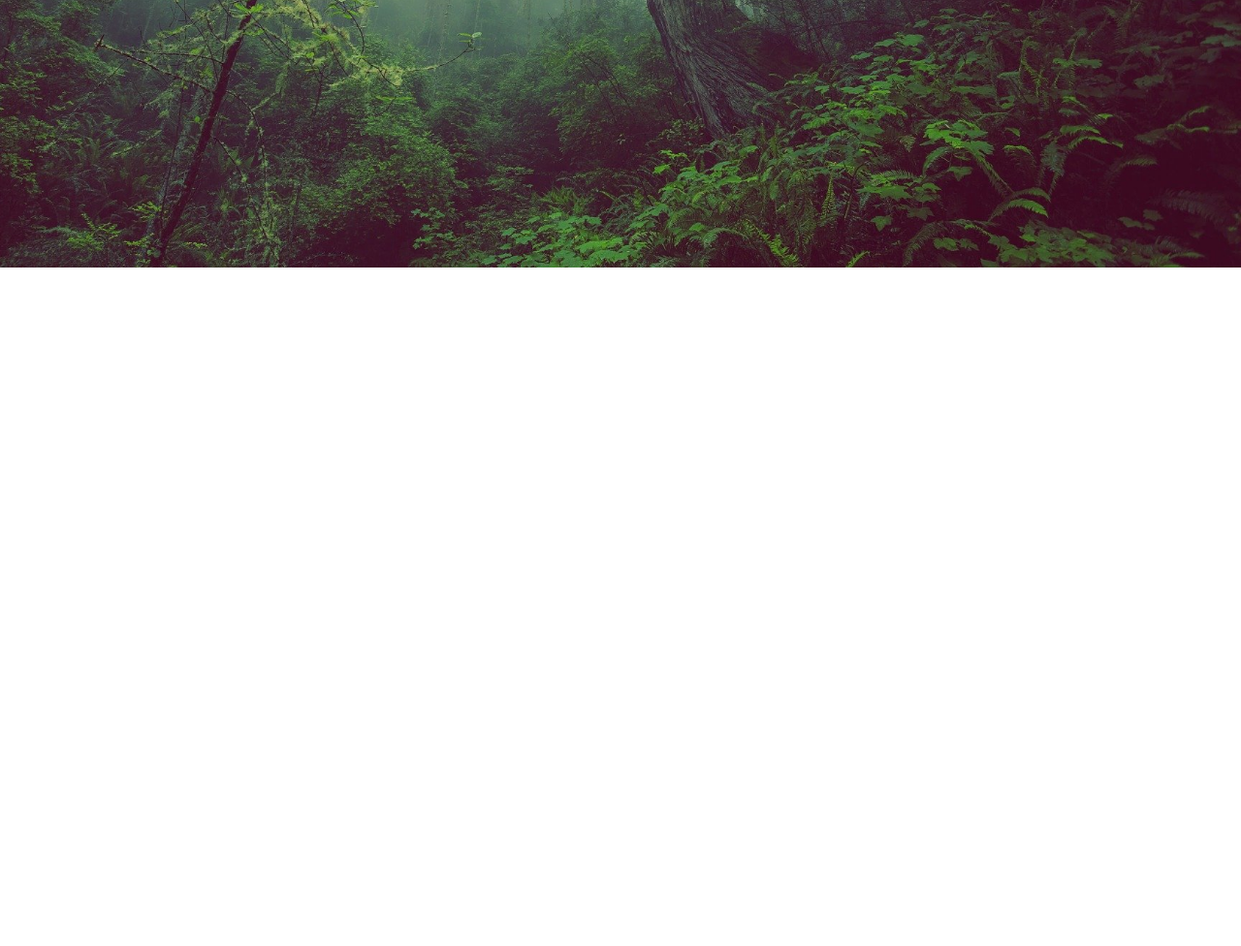
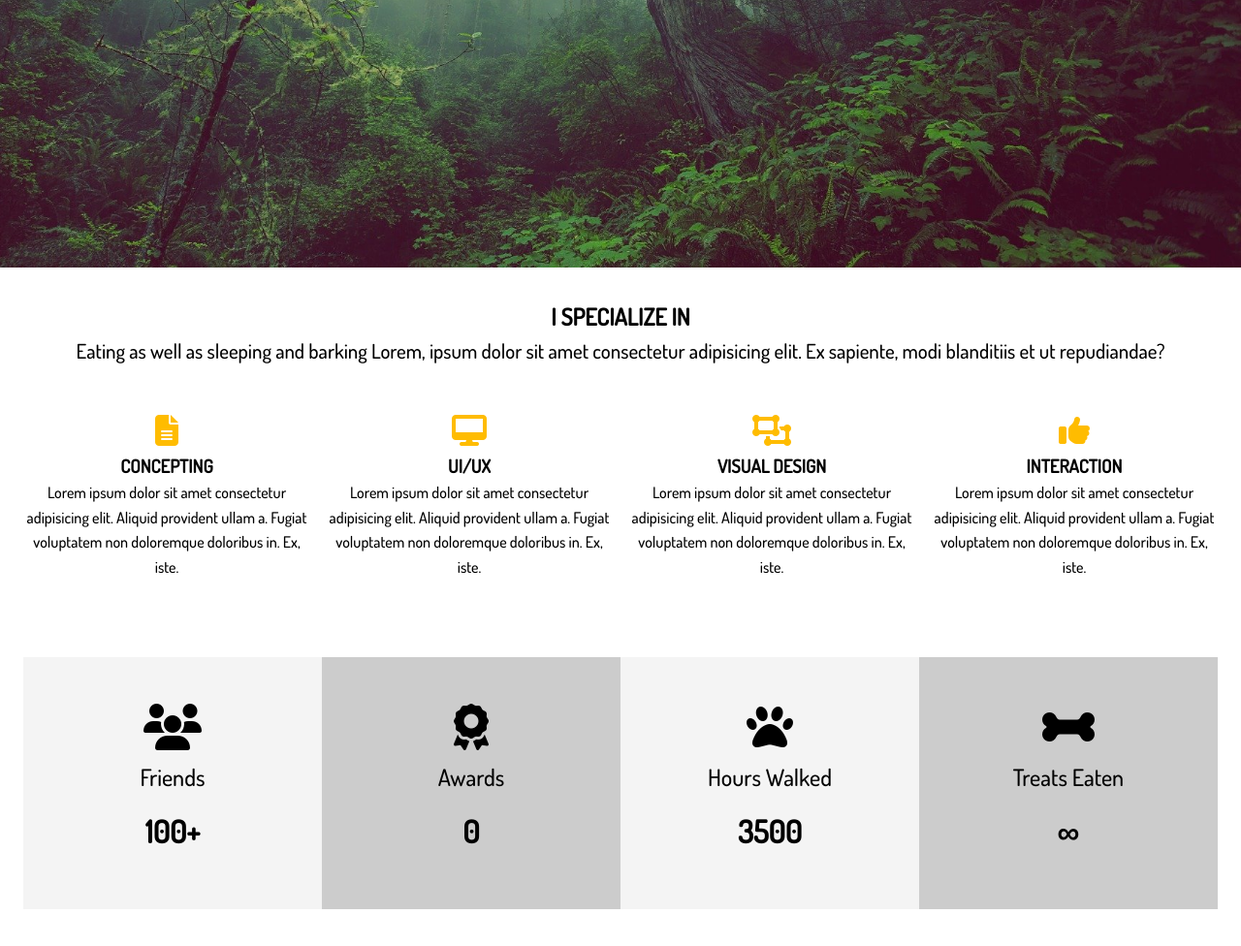
Before and after one commit to xpyrosh/bt-portfolio-1, a website: page dist/index.html in a window 1280 px wide. Shown: the part 524-1500 px from the top of the page at 97% size. Before the commit the page ends 800 px from the top, so only its background shows below. Drawn offline with Linux system fonts and the light colour scheme.

Commit message:
added two new home page sections for awards and stats

```diff
--- a/scss/_utilities.scss
+++ b/scss/_utilities.scss
@@ -50,6 +50,37 @@ input[class^="btn-"]:hover {
   text-align: center;
 }
 
+// Padding
+.py {
+  &-1 {
+    padding: 1rem 0;
+  }
+  &-2 {
+    padding: 2rem 0;
+  }
+  &-3 {
+    padding: 3rem 0;
+  }
+  &-4 {
+    padding: 4rem 0;
+  }
+}
+
+// Margin
+.my {
+  &-1 {
+    margin: 1rem 0;
+  }
+  &-2 {
+    margin: 2rem 0;
+  }
+  &-3 {
+    margin: 3rem 0;
+  }
+  &-4 {
+    margin: 4rem 0;
+  }
+}
 
 // Cursor effect for typewriter
 .txt-type {
--- a/scss/main.scss
+++ b/scss/main.scss
@@ -96,3 +96,51 @@ img {
   &-inner {
   }
 }
+
+
+// Home Sections
+#home{
+  &-a {
+    .specials {
+      margin-top: 3rem;
+      display: grid;
+      gap: 1rem;
+      grid-template-columns: repeat(4, 1fr);
+
+      .fas {
+        color: $main-color;
+        padding-bottom: .4rem;
+      }
+    }
+  }
+
+  &-b {
+    .stats {
+      margin-top: 3rem;
+      display: grid;
+      grid-template-columns: repeat(4, 1fr);
+      li {
+        line-height: 2;
+
+        &.stats-title {
+          font-size: 1.5rem;
+        }
+
+        &.stats-number {
+          font-size: 2rem;
+          font-weight: bold;
+        }
+      }
+
+      div {
+        padding: 3rem 0;
+        &:nth-child(odd) {
+          background: $light-color;
+        }
+        &:nth-child(even) {
+          background: $medium-color;
+        }
+      }
+    }
+  }
+}
```
Also changed, not shown: dist/css/main.css, dist/index.html.
